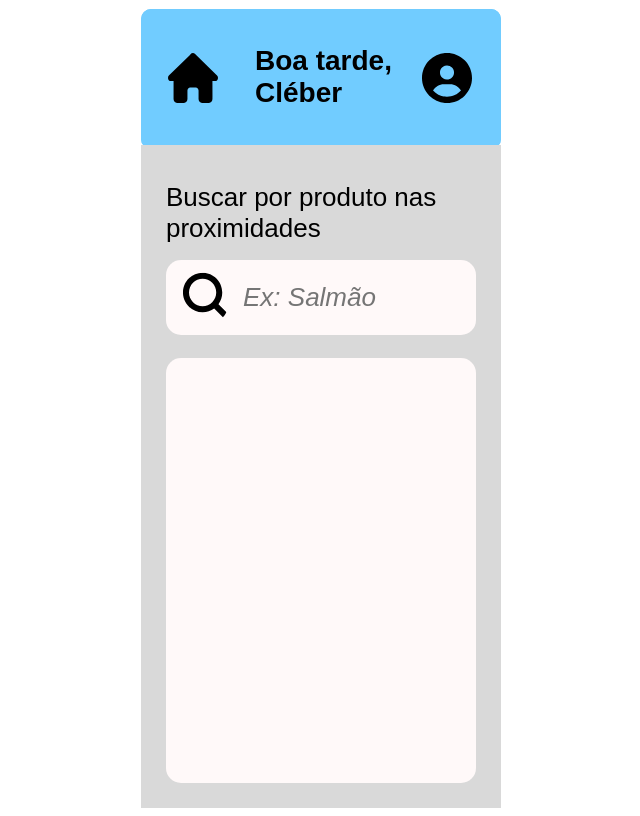
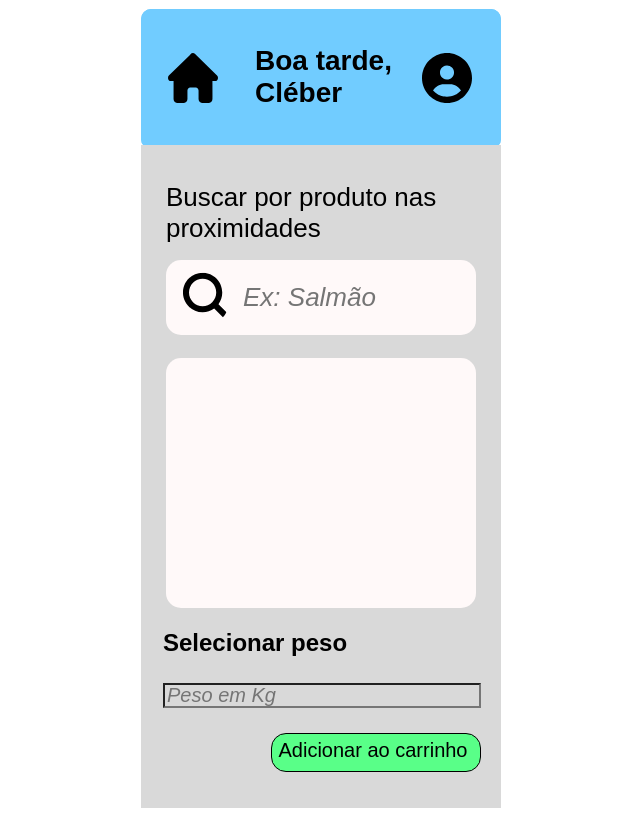
Before and after one commit to MC426-iFish/Projeto, a Flask app: page /buscaComprador in a window 1280 px wide. Shown: the whole page, without its empty margins (319-959 px from the left). Run offline with Flask 3, Linux system fonts and the light colour scheme.

Commit message:
add - campos de compra

```diff
--- a/ifish/compradorController.py
+++ b/ifish/compradorController.py
@@ -3,7 +3,6 @@ from . import db
 from .utils import signup_validator
 from .views import showHomeComprador, showCarrinho, showHistoricoCompras, showBuscaComprador
 from flask_login import current_user
-
 
 comprador = Blueprint('comprador', __name__)
 
@@ -22,6 +21,8 @@ def homeComprador():
 
 @comprador.route('/carrinho', methods=['GET', 'POST'])
 def carrinho():
+    print(current_user.add_transaction())
+    print("current cost:", current_user.add_transaction().cost)
     if request.method == "POST":
         if request.form['redirect'] == 'home':
             return redirect(url_for('comprador.homeComprador'))
@@ -30,6 +31,7 @@ def carrinho():
 
 @comprador.route('/historicoCompras', methods=['GET', 'POST'])
 def historicoCompras():
+    print("current cost:", current_user.add_transaction().cost)
     if request.method == "POST":
         if request.form['redirect'] == 'home':
             return redirect(url_for('comprador.homeComprador'))
@@ -45,5 +47,10 @@ def buscaComprador():
     elif request.method == "POST" and 'busca' in request.form:
         fish_type = request.form.get('busca')
         fishes = current_user.search_fish_buy(fish_type)
+    elif request.method == "POST" and request.form.get('compraSubmit') == 'Adicionar':
+        chosen_fish = request.form.get('OPCAO')
+        peso = request.form.get('pesoPeixe')
+        created_transaction = current_user.add_transaction()
+        created_transaction.add_fish(chosen_fish, int(peso))
 
     return showBuscaComprador(fishes)
--- a/ifish/static/styles/buscaComprador.css
+++ b/ifish/static/styles/buscaComprador.css
@@ -17,6 +17,11 @@
   position: absolute;
   left: 0px;
   top: 1px;
+}
+.no-bullets{
+  list-style: none;
+  padding: 0;
+  margin: 10px;
 }
 .boa-tarde-cl-ber {
   color: #000000;
@@ -448,7 +453,7 @@
   background: #fff9f9;
   border-radius: 15px;
   width: 310px;
-  height: 425px;
+  height: 250px;
   position: absolute;
   left: 25px;
   top: 350px;
@@ -495,3 +500,104 @@
   align-items: center;
   justify-content: flex-start;
 }
+.adicionar {
+  color: #000000;
+  text-align: left;
+  font-family: "Inter-Bold", sans-serif;
+  font-size: 24px;
+  font-weight: 700;
+  position: absolute;
+  left: 22px;
+  top: 610px;
+  width: 200px;
+  height: 50px;
+  display: flex;
+  align-items: center;
+  justify-content: flex-start;
+  z-index: 75;
+}
+.adicionar2 {
+  color: #000000;
+  text-align: center;
+  font-family: "Inter-Regular", sans-serif;
+  font-size: 20px;
+  font-weight: 400;
+  position: absolute;
+
+  top: 5px;
+  left: 1px;
+  width: 200px;
+  height: 31px;
+
+  z-index: 25;
+}
+.rectangle-68 {
+  color: rgba(0, 0, 0, 0.5);
+  text-align: left;
+  font-family: "Inter-LightItalic", sans-serif;
+  font-size: 20px;
+  font-weight: 300;
+  font-style: italic;
+  background: #d9d9d9;
+  width: 318px;
+  height: 25px;
+  position: absolute;
+  left: 22px;
+  top: 675px;
+}
+.rectangle-69 {
+  color: rgba(0, 0, 0, 0.5);
+  text-align: left;
+  font-family: "Inter-LightItalic", sans-serif;
+  font-size: 20px;
+  font-weight: 300;
+  font-style: italic;
+  background: #d9d9d9;
+  width: 318px;
+  height: 25px;
+  position: absolute;
+  left: 22px;
+  top: 454px;
+}
+.rectangle-70 {
+  color: rgba(0, 0, 0, 0.5);
+  text-align: left;
+  font-family: "Inter-LightItalic", sans-serif;
+  font-size: 20px;
+  font-weight: 300;
+  font-style: italic;
+  background: #d9d9d9;
+  width: 318px;
+  height: 25px;
+  position: absolute;
+  left: 22px;
+  top: 492px;
+}
+.rectangle-12 {
+  background: #59ff88;
+  border-radius: 15px;
+  border-style: solid;
+  border-color: #000000;
+  border-width: 1px;
+  width: 210px;
+  height: 39.31px;
+  position: absolute;
+  left: 130px;
+  top: 725px;
+  z-index: 50;
+}
+.rectangle-12t {
+  background: #59ff88;
+  border-radius: 15px;
+  border-style: solid;
+  border-color: #000000;
+  border-width: 1px;
+  position: absolute;
+  width: 210px;
+  height: 39.31px;
+  left: 130px;
+  top: 725px;
+  z-index: 100;
+  opacity: 0;
+  cursor: pointer;
+}
--- a/ifish/templates/buscaComprador.html
+++ b/ifish/templates/buscaComprador.html
@@ -387,12 +387,14 @@
                     <div class="buscar-por-produto-nas-proximidades">
                       Buscar por produto nas proximidades
                     </div>
+                  </form>
+                  <form action="#" method="POST">
                     <div class="rectangle-62">
                       {% with fishes = fishes %}
                         {% if fishes %}
-                          <ul>
+                          <ul class="no-bullets">
                             {% for fish in fishes %}
-                              <li>{{fish.type}}, R${{fish.price}}/kg, {{fish.quantity}} kg<br><i>Pescador: {{fish.get_fish_owner().name.split()[0]}}</i></li>
+                              <li><INPUT TYPE="RADIO" NAME="OPCAO" VALUE={{fish.id}} required>{{fish.type}}, R${{fish.price}}/kg, {{fish.quantity}} kg<br><i>Pescador: {{fish.get_fish_owner().name.split()[0]}}</i></li>
                             {% endfor %}
                           </ul>
                         {% endif %}
@@ -418,7 +420,23 @@
                         </clipPath>
                       </defs>
                     </svg>
-                  </form>
+
+                  <div class="adicionar">Selecionar peso</div>
+
+                    <div>
+                        <input id="pesoPeixe" type="text" name="pesoPeixe" placeholder="Peso em Kg"  class="rectangle-68"/>
+                    </div>
+
+
+                    <div class="rectangle-12">
+                        <div class="adicionar2">Adicionar ao carrinho</div>
+                    </div>
+
+                    <input id="compraSubmit" type="submit" name="compraSubmit" value="Adicionar" class="rectangle-12t"/>
+
+
+
+                </form>
                 </div>
             </div>
         </center>
```
Also changed, not shown: ifish/models.py (+48 -3 lines).
